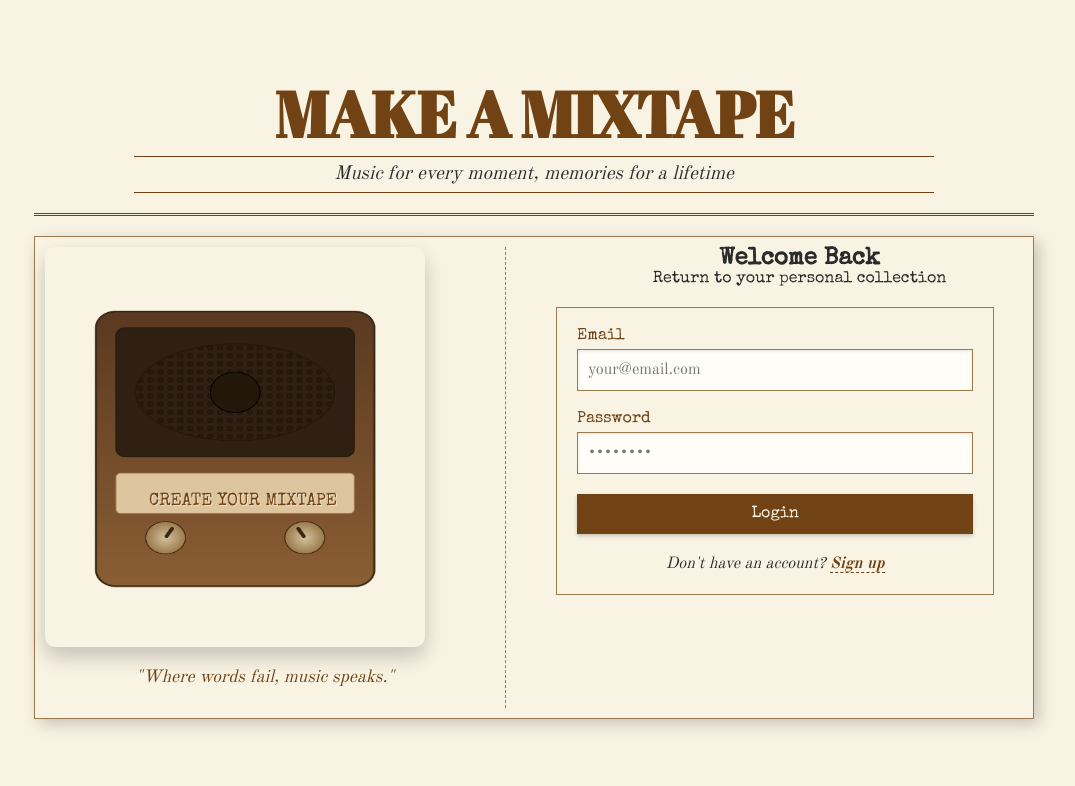
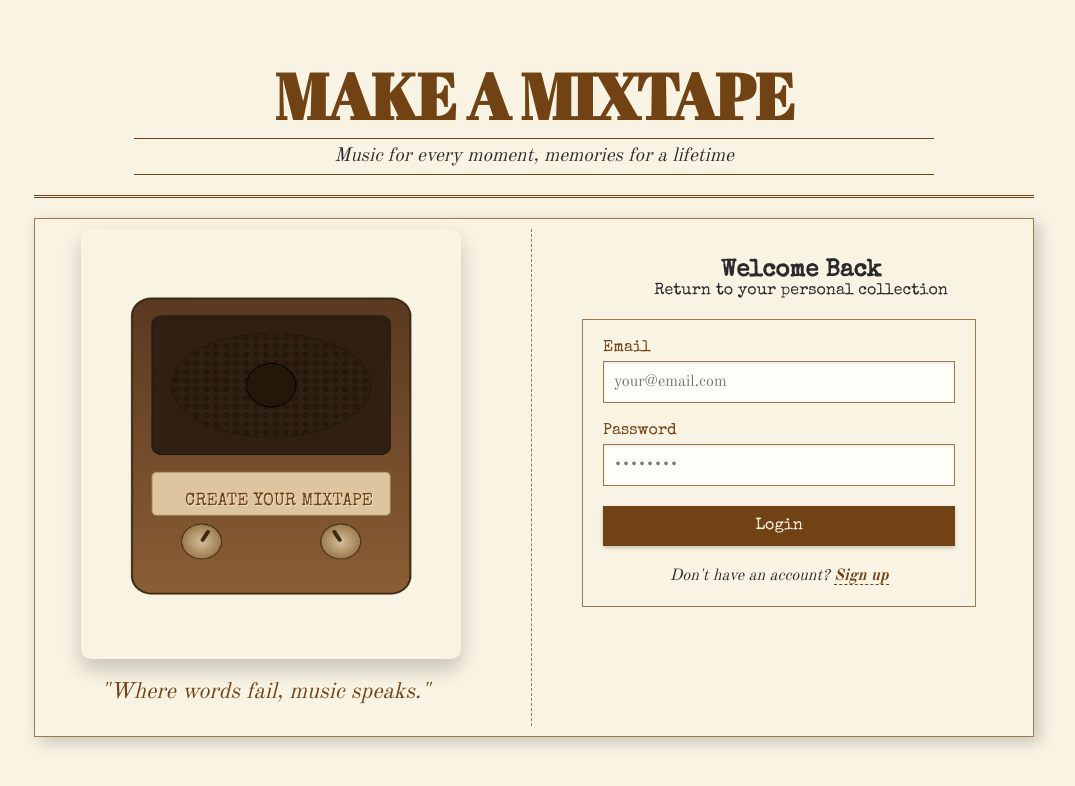
Before and after one commit to rahmaseid/MixItUp, a PHP site: page /Mixtape.html in a window 1280 px wide. Shown: the top 786 px of the page, without its empty margins (106-1181 px from the left). Run offline with PHP 8.4, Linux system fonts and the light colour scheme.

Commit message:
Update style.css

```diff
--- a/style.css
+++ b/style.css
@@ -72,6 +72,9 @@ body {
 /* Radio Section */
 .radio-section {
     flex: 0 0 45%;
+     margin-left: 36px;
+    margin-right: -10px;
+
 }
 
 .vintage-radio {
@@ -81,7 +84,7 @@ body {
 
 .radio-image {
     width: 380px;
-    height: 400px;
+    height: 430px;
     display: block;
     border-radius: 10px;
     box-shadow: 0 10px 20px rgba(0,0,0,0.2);
@@ -92,7 +95,7 @@ body {
     top: 60%;
     left: 45%;
     transform: translate(-50%, -10%);
-    width: 80%;
+    width: 90%;
     text-align: center;
     font-family: 'Special Elite', cursive;
     font-size: 1.1rem;
@@ -104,7 +107,7 @@ body {
 
 /* Form Section */
 .form-section {
-    flex: 0 0 55%;
+    flex: 0 0 50%;
     border-left: 1px dashed #9c7a4d;
     padding-left: 50px;
 }
@@ -113,6 +116,7 @@ body {
     text-align: center;
     font-family: 'Special Elite', cursive;
     margin-bottom: 20px;
+     margin-top: 30px;
 }
 
 .form-container {
@@ -185,12 +189,12 @@ button:hover {
 /* Quote styling */
 .quote {
     font-style: italic;
-    text-align: center;
+    text-align: left;
     margin: 20px 0;
-    font-size: 1.1rem;
+    font-size: 1.4rem;
     color: #704214;
     position: relative;
-    padding: 0 30px;
+    padding: 0 20px;
 }
 
 .quote::before, .quote::after {
```
